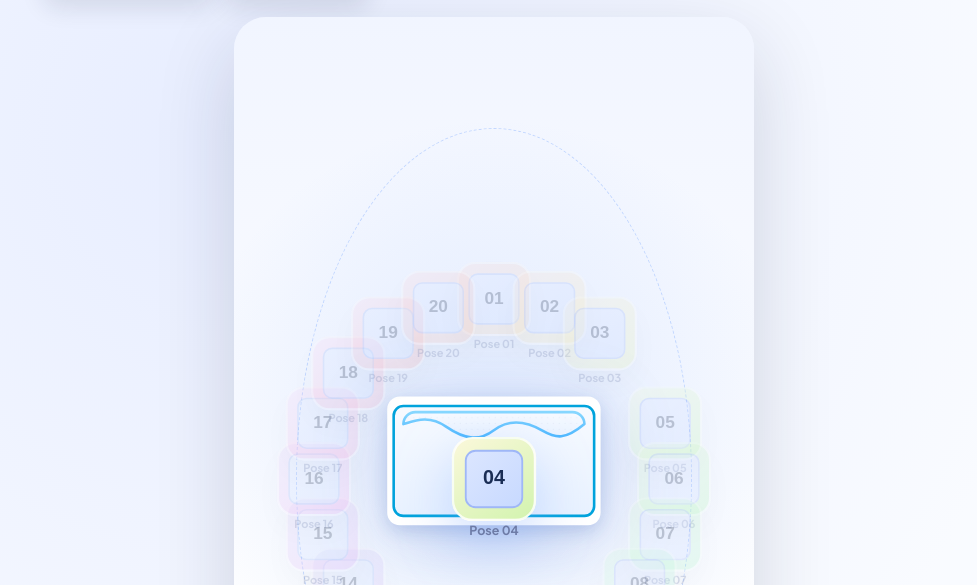
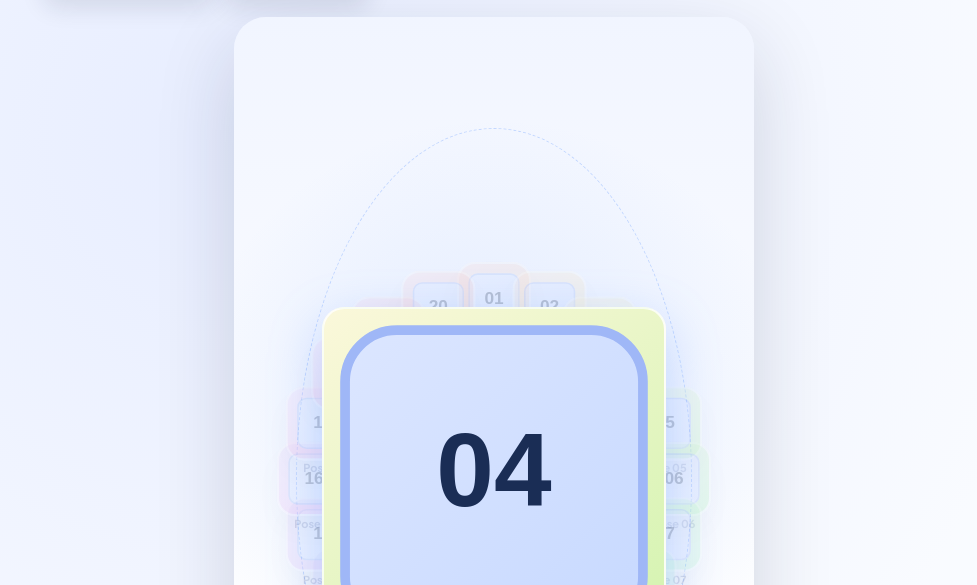
Before and after one commit to zimalex911/pillow, a plain HTML site: page index.html in a window 1280 px wide. Shown: the part 169-754 px from the top of the page, without its empty margins (146-1123 px from the left). Drawn offline with Linux system fonts and the light colour scheme.

Commit message:
Enlarge focused pose to fill pillow area

```diff
--- a/styles.css
+++ b/styles.css
@@ -8,6 +8,8 @@
   --shadow: 0 18px 60px rgba(22, 34, 59, 0.18);
   --radius: 18px;
   --frame-width: min(520px, 90vw);
+  --char-size: 74px;
+  --focus-size: clamp(260px, 56vw, 340px);
 }
 
 * {
@@ -169,8 +171,8 @@ button:focus-visible {
   position: absolute;
   left: 50%;
   top: 50%;
-  width: 74px;
-  height: 74px;
+  width: var(--char-size);
+  height: var(--char-size);
   border-radius: 18px;
   background: linear-gradient(145deg, var(--tone-a), var(--tone-b));
   color: var(--ink);
@@ -188,7 +190,8 @@ button:focus-visible {
   --x: 0px;
   --y: 0px;
   transform: translate(calc(-50% + var(--x)), calc(-50% + var(--y))) scale(1);
-  transition: transform var(--move-ms, 0.45s) ease, box-shadow 0.3s ease, opacity 0.3s ease;
+  transition: transform var(--move-ms, 0.45s) ease, box-shadow 0.3s ease, opacity 0.3s ease,
+    width var(--move-ms, 0.45s) ease, height var(--move-ms, 0.45s) ease;
 }
 
 .char img {
@@ -226,13 +229,18 @@ button:focus-visible {
 }
 
 .char.to-center {
-  transform: translate(-50%, -50%) scale(1.12);
+  transform: translate(-50%, -50%) scale(1);
   box-shadow: 0 18px 50px rgba(122, 168, 255, 0.4);
   z-index: 6;
+  width: var(--focus-size);
+  height: var(--focus-size);
+  border-radius: 22px;
 }
 
 .char.hold {
-  transform: translate(-50%, -50%) scale(1.18);
+  transform: translate(-50%, -50%) scale(1.04);
+  width: var(--focus-size);
+  height: var(--focus-size);
 }
 
 .char.returning {
```
